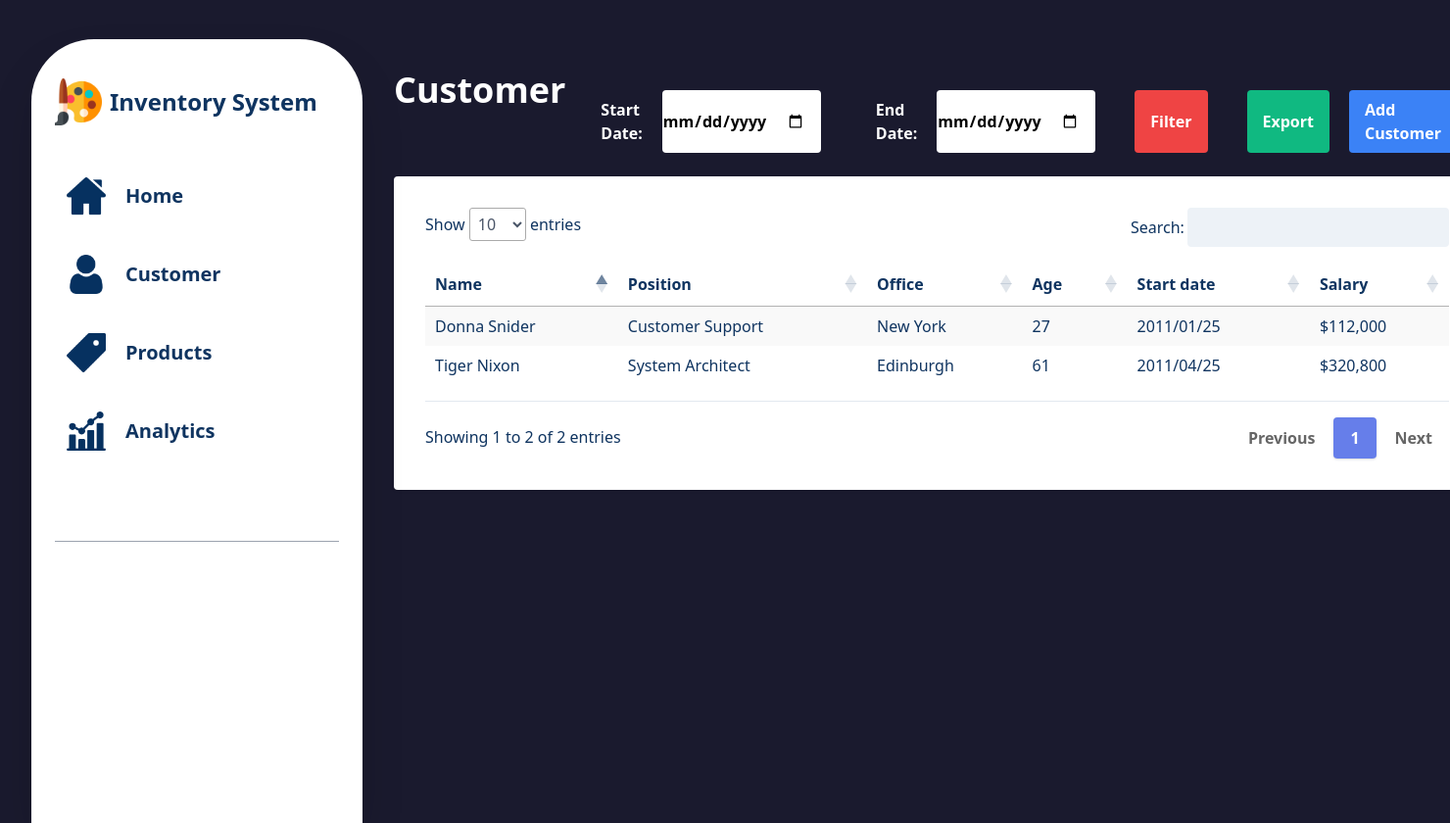
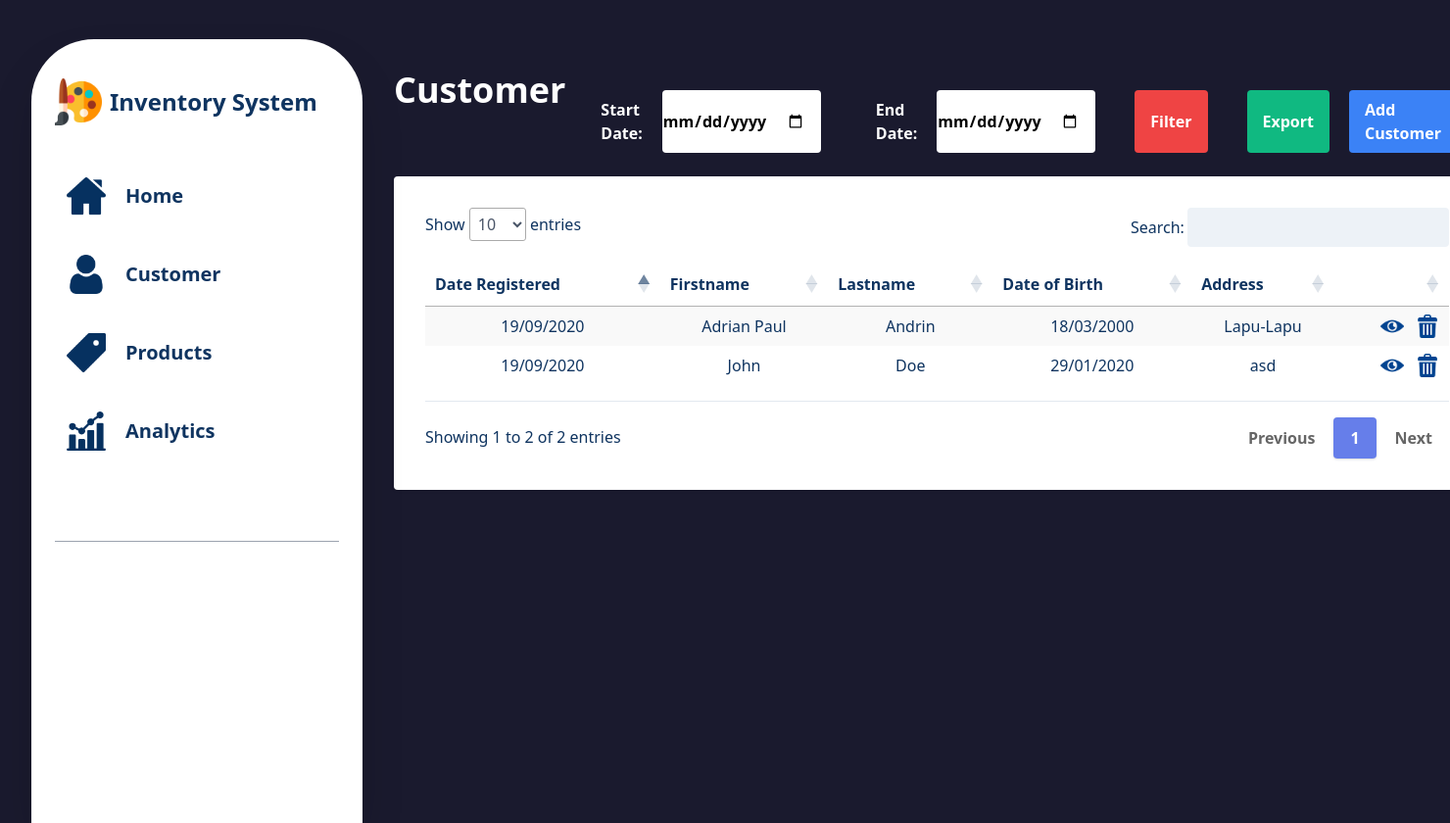
Before and after one commit to wiggle131/IM2-Project, a Django app: page /dashboard/customer/ in a window 1480 px wide. Shown: the whole page at 98% size. Run offline with Django 3.2, Linux system fonts and the light colour scheme; data comes from the database, SQL or seed files in the repository; some libraries are stand-ins or nearby versions.

Commit message:
Customer View & Redirect
Redirect after form fixed and customer view added.

```diff
--- a/Inventory_System/dashboard/templates/dashboard/base.html
+++ b/Inventory_System/dashboard/templates/dashboard/base.html
@@ -54,6 +54,10 @@
       body.modal-active {
         overflow-x: hidden;
         overflow-y: visible !important;
+      }
+      td {
+        text-align: center;
+        vertical-align: middle;
       }
     </style>
   </head>
--- a/Inventory_System/dashboard/templates/dashboard/customer.html
+++ b/Inventory_System/dashboard/templates/dashboard/customer.html
@@ -55,32 +55,35 @@
   >
     <thead>
       <tr>
-        <th data-priority="1">Name</th>
-        <th data-priority="2">Position</th>
-        <th data-priority="3">Office</th>
-        <th data-priority="4">Age</th>
-        <th data-priority="5">Start date</th>
-        <th data-priority="6">Salary</th>
+        <th data-priority="1">Date Registered</th>
+        <th data-priority="2">Firstname</th>
+        <th data-priority="3">Lastname</th>
+        <th data-priority="4">Date of Birth</th>
+        <th data-priority="5">Address</th>
+        <th></th>
       </tr>
     </thead>
     <tbody>
+      {% for customer in customer %}
       <tr>
-        <td>Tiger Nixon</td>
-        <td>System Architect</td>
-        <td>Edinburgh</td>
-        <td>61</td>
-        <td>2011/04/25</td>
-        <td>$320,800</td>
+        <td>{{ customer.date_registered|date:"d/m/Y" }}</td>
+        <td>{{ customer.firstname }}</td>
+        <td>{{ customer.lastname }}</td>
+        <td>{{ customer.birthday|date:"d/m/Y" }}</td>
+        <td>{{ customer.address }}</td>
+        <td class="flex justify-end">
+          <a
+            href="#"
+            class="text-indigo-600 hover:text-indigo-900 mr-3 modal-open"
+          >
+            <img class="w-6" src="{% static '/img/eye.png' %}" alt="" />
+          </a>
+          <a href="#" class="text-indigo-600 hover:text-indigo-900">
+            <img class="w-6" src="{% static '/img/delete.png' %}" alt="" />
+          </a>
+        </td>
       </tr>
-
-      <tr>
-        <td>Donna Snider</td>
-        <td>Customer Support</td>
-        <td>New York</td>
-        <td>27</td>
-        <td>2011/01/25</td>
-        <td>$112,000</td>
-      </tr>
+      {% endfor %}
     </tbody>
   </table>
 </div>
--- a/Inventory_System/dashboard/views.py
+++ b/Inventory_System/dashboard/views.py
@@ -1,4 +1,4 @@
-from django.shortcuts import render
+from django.shortcuts import render, redirect
 from django.views.generic import View
 from django.http import HttpResponse
 from .forms import CustomerForm, ProductForm
@@ -15,7 +15,8 @@ def home(request):
 
 class CustomerView(View):
     def get(self, request):
-        return render(request, 'dashboard/customer.html')
+        customers = Customer.objects.all()
+        return render(request, 'dashboard/customer.html',{'customer': customers})
 
 
 class ProductView(View):
@@ -42,7 +43,7 @@ class ProductRegistrationView(View):
                            size=size, price=price, no_stocks=no_stock)
             form.save()
 
-            return render(request, 'dashboard/product.html')
+            return redirect('dashboard-product')
         else:
             return HttpResponse('failed')
 
@@ -69,6 +70,6 @@ class CustomerRegistrationView(View):
                             status=status, address=address, province=province, zipcode=zipcode, country=country)
             form.save()
 
-            return render(request, 'dashboard/customer.html')
+            return redirect('dashboard-customer')
         else:
             return HttpResponse('failed')
```
